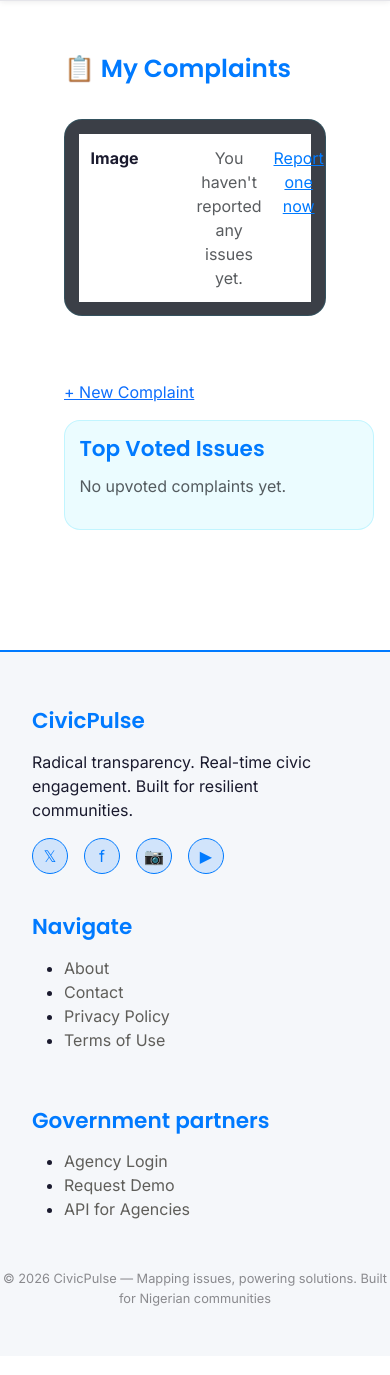
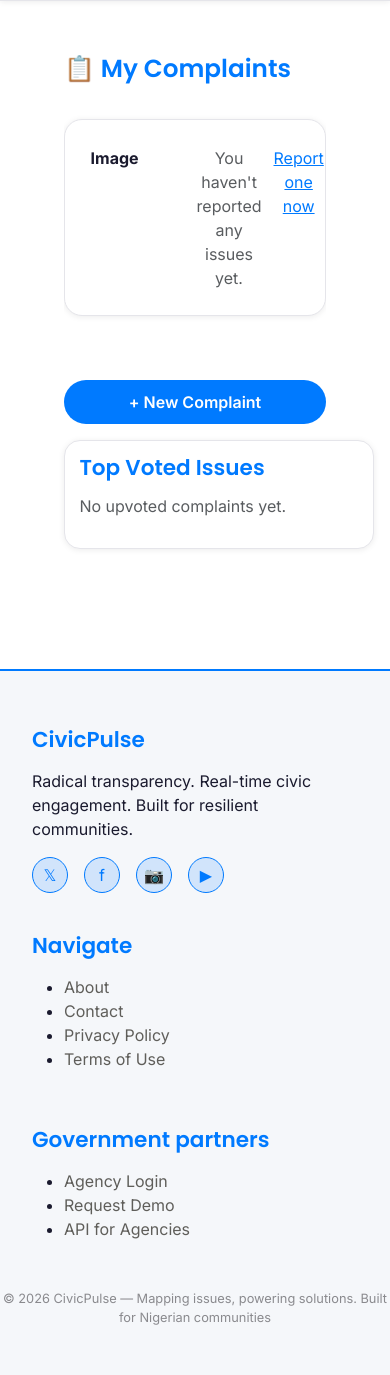
Before and after one commit to adutofu/CivicPulse, a Django app: page /dashboard/ in a window 390 px wide. Shown: the part 351-1726 px from the top of the page. Before the commit the page ends 1657 px from the top, so only its background shows below. Run offline with Django 5.2, Linux system fonts and the light colour scheme; the visitor is signed in with stand-in values (Sample User, id 1); data that the repository does not hold is empty.

Commit message:
refactor: modernize UI styling, add CSS variables, and optimize template rendering for complaints and citizen dashboard

```diff
--- a/complaints/templates/complaints/citizen_dashboard.html
+++ b/complaints/templates/complaints/citizen_dashboard.html
@@ -1,7 +1,7 @@
 {% extends 'complaints/base.html' %}
 {% block content %}
 <div class="container py-4">
-    <h2 class="mb-4" style="color: var(--brand-cyan);">📋 My Complaints</h2>
+    <h2 class="mb-4" style="color: var(--brand-cyan); font-family:'Poppins',sans-serif;">📋 My Complaints</h2>
 
     <div class="table-responsive">
         <table class="table table-hover" style="color: var(--text-primary);">
@@ -24,11 +24,10 @@
                         <span class="cell-value">
                         {% if complaint.photo %}
                             <a href="{{ complaint.photo.url }}" target="_blank">
-                                <img src="{{ complaint.photo.url }}" alt="Complaint photo"
-                                    style="width: 60px; height: 60px; object-fit: cover; border-radius: 16px; border: 1px solid var(--brand-cyan);">
+                                <img src="{{ complaint.photo.url }}" alt="Complaint photo" style="width: 60px; height: 60px; object-fit: cover; border-radius: 16px; border: 1px solid var(--border-dim);">
                             </a>
                         {% else %}
-                            <span style="color: rgb(209, 184, 184);">No image</span>
+                            <span style="color: var(--text-muted);">No image</span>
                         {% endif %}
                         </span>
                     </td>
@@ -65,14 +64,13 @@
     <div class="mt-4 d-flex flex-wrap gap-3" style="align-items:flex-start;">
         <a href="{% url 'report_complaint' %}" class="btn-cyan">+ New Complaint</a>
         <div class="top-voted-card">
-            <h4 style="color: var(--brand-cyan); margin-bottom: 0.8rem;">Top Voted Issues</h4>
+            <h4 style="color: var(--brand-cyan); margin-bottom: 0.8rem; font-family:'Poppins',sans-serif;">Top Voted Issues</h4>
             {% if top_issues %}
                 <ul class="top-voted-list">
                     {% for complaint in top_issues %}
-                {% with short_desc=complaint.description|truncatechars:50 %}
+                    {% with category=complaint.get_category_display short_desc=complaint.description|truncatechars:50 %}
                         <li>
-                    <a href="{% url 'complaint_detail' complaint.id %}">{{ complaint.get_category_display }} · {{
-                        short_desc }}</a>
+                            <a href="{% url 'complaint_detail' complaint.id %}">{{ category }} · {{ short_desc }}</a>
                             <span class="upvote-pill">⬆ {{ complaint.upvotes }}</span>
                         </li>
                     {% endwith %}
@@ -86,8 +84,21 @@
 </div>
 
 <style>
+    :root {
+        --brand-cyan: #007AFF;
+        --brand-cyan-deep: #005FCC;
+        --brand-cyan-glow: rgba(0, 122, 255, 0.15);
+        --text-primary: #1A1A2E;
+        --text-secondary: #5F5E5A;
+        --text-muted: #8A8A8E;
+        --border-dim: #E5E5EA;
+        --surface-card: #FFFFFF;
+        --surface-dark: #F5F7FA;
+        --shadow-md: 0 1px 6px rgba(0, 0, 0, 0.08);
+    }
+
     .btn-cyan-sm {
-        background: transparent;
+        background: #FFFFFF;
         border: 1px solid var(--brand-cyan);
         color: var(--brand-cyan);
         border-radius: 40px;
@@ -96,12 +107,23 @@
         font-size: 0.8rem;
         transition: 0.2s;
     }
-
     .btn-cyan-sm:hover {
         background: var(--brand-cyan);
-        color: #0B0F1A;
+        color: #FFFFFF;
     }
-
+    .btn-cyan {
+        background: var(--brand-cyan);
+        color: #FFFFFF;
+        border-radius: 40px;
+        padding: 0.6rem 1.4rem;
+        text-decoration: none;
+        font-weight: 600;
+        display: inline-block;
+        transition: 0.2s;
+    }
+    .btn-cyan:hover {
+        background: var(--brand-cyan-deep);
+    }
     .status-badge {
         display: inline-block;
         padding: 0.2rem 0.6rem;
@@ -109,45 +131,32 @@
         font-size: 0.75rem;
         font-weight: 600;
     }
-
-    .status-pending {
-        background: #ffc107;
-        color: #1a1a1a;
+    .status-pending { background: #FAEEDA; color: #854F0B; }
+    .status-acknowledged { background: #E6F1FB; color: #0C447C; }
+    .status-in_progress { background: #FAC775; color: #4A1B0C; }
+    .status-resolved { background: #EAF3DE; color: #3B6D11; }
+    .table {
+        background: var(--surface-card);
+        border-radius: 12px;
+        box-shadow: var(--shadow-md);
     }
-
-    .status-acknowledged {
-        background: #17a2b8;
-        color: white;
-    }
-
-    .status-in_progress {
-        background: #fd7e14;
-        color: white;
-    }
-
-    .status-resolved {
-        background: #28a745;
-        color: white;
-    }
-
     .table tbody td {
         color: var(--text-secondary);
         vertical-align: middle;
+        border-color: var(--border-dim);
     }
-
     .table tbody tr:hover {
-        background-color: rgba(0, 212, 255, 0.05);
+        background-color: var(--surface-dark);
     }
-
     .top-voted-card {
         min-width: 310px;
         max-width: 380px;
-        background: rgba(0, 212, 255, 0.08);
-        border: 1px solid rgba(0, 212, 255, 0.18);
+        background: #FFFFFF;
+        border: 1px solid var(--border-dim);
         border-radius: 16px;
         padding: 1rem;
+        box-shadow: var(--shadow-md);
     }
-
     .top-voted-list {
         list-style: none;
         padding: 0;
@@ -155,17 +164,15 @@
         display: grid;
         gap: 0.9rem;
     }
-
     .top-voted-list li {
         display: flex;
         align-items: center;
         justify-content: space-between;
         gap: 0.75rem;
-        background: rgba(11, 15, 26, 0.07);
+        background: var(--surface-dark);
         border-radius: 14px;
         padding: 0.8rem;
     }
-
     .top-voted-list a {
         color: var(--text-primary);
         text-decoration: none;
@@ -173,16 +180,14 @@
         min-width: 0;
         word-break: break-word;
     }
-
     .top-voted-list a:hover {
         text-decoration: underline;
     }
-
     .upvote-pill {
         display: inline-flex;
         align-items: center;
         justify-content: center;
-        background: rgba(0, 212, 255, 0.15);
+        background: var(--brand-cyan-glow);
         color: var(--brand-cyan);
         padding: 0.35rem 0.7rem;
         border-radius: 999px;
@@ -191,50 +196,46 @@
         white-space: nowrap;
         flex-shrink: 0;
     }
-
     @media (max-width: 860px) {
         .mt-4.d-flex {
             flex-direction: column;
             align-items: stretch;
         }
-
         .btn-cyan {
             width: 100%;
             max-width: none;
+            text-align: center;
         }
     }
-
     @media (max-width: 720px) {
         .table-responsive {
             overflow-x: hidden;
         }
-
         .table {
             width: 100%;
             border-collapse: separate;
             border-spacing: 0 0.8rem;
+            box-shadow: none;
+            background: transparent;
         }
-
         .table thead {
             display: none;
         }
-
         .table tbody,
         .table tr,
         .table td {
             display: block;
             width: 100%;
         }
-
         .table tr {
-            background: rgba(11, 15, 26, 0.8);
-            border: 1px solid rgba(0, 212, 255, 0.12);
+            background: #FFFFFF;
+            border: 1px solid var(--border-dim);
             border-radius: 18px;
             padding: 0.85rem;
             margin-bottom: 0.75rem;
             overflow: hidden;
+            box-shadow: var(--shadow-md);
         }
-
         .table td {
             display: flex;
             justify-content: space-between;
@@ -245,14 +246,12 @@
             color: var(--text-secondary);
             max-width: 100%;
         }
-
         .table td::before {
             flex: 0 0 45%;
             font-weight: 700;
             color: var(--text-primary);
             text-align: left;
         }
-
         .table td .cell-value {
             flex: 1 1 55%;
             min-width: 0;
@@ -260,59 +259,32 @@
             word-break: break-word;
             overflow-wrap: anywhere;
         }
-
-        .table td:nth-of-type(1)::before {
-            content: "Image";
-        }
-
-        .table td:nth-of-type(2)::before {
-            content: "Category";
-        }
-
-        .table td:nth-of-type(3)::before {
-            content: "Description";
-        }
-
-        .table td:nth-of-type(4)::before {
-            content: "Status";
-        }
-
-        .table td:nth-of-type(5)::before {
-            content: "Upvotes";
-        }
-
-        .table td:nth-of-type(6)::before {
-            content: "Reported";
-        }
-
-        .table td:nth-of-type(7)::before {
-            content: "Action";
-        }
-
+        .table td:nth-of-type(1)::before { content: "Image"; }
+        .table td:nth-of-type(2)::before { content: "Category"; }
+        .table td:nth-of-type(3)::before { content: "Description"; }
+        .table td:nth-of-type(4)::before { content: "Status"; }
+        .table td:nth-of-type(5)::before { content: "Upvotes"; }
+        .table td:nth-of-type(6)::before { content: "Reported"; }
+        .table td:nth-of-type(7)::before { content: "Action"; }
         .table td img {
             max-width: 60px;
             height: auto;
         }
-
         .table td .status-badge {
             white-space: normal;
         }
-
         .table td a.btn-cyan-sm {
             width: 100%;
             text-align: center;
             padding: 0.6rem 0.8rem;
         }
-
         .top-voted-card {
             padding: 0.9rem;
         }
-
         .top-voted-list li {
             flex-direction: column;
             align-items: stretch;
         }
-
         .upvote-pill {
             width: fit-content;
             justify-content: center;
```
Also changed, not shown: complaints/templates/complaints/community_complaints.html (+6 -10 lines). Lines whose indentation alone changed are shown as unchanged.
